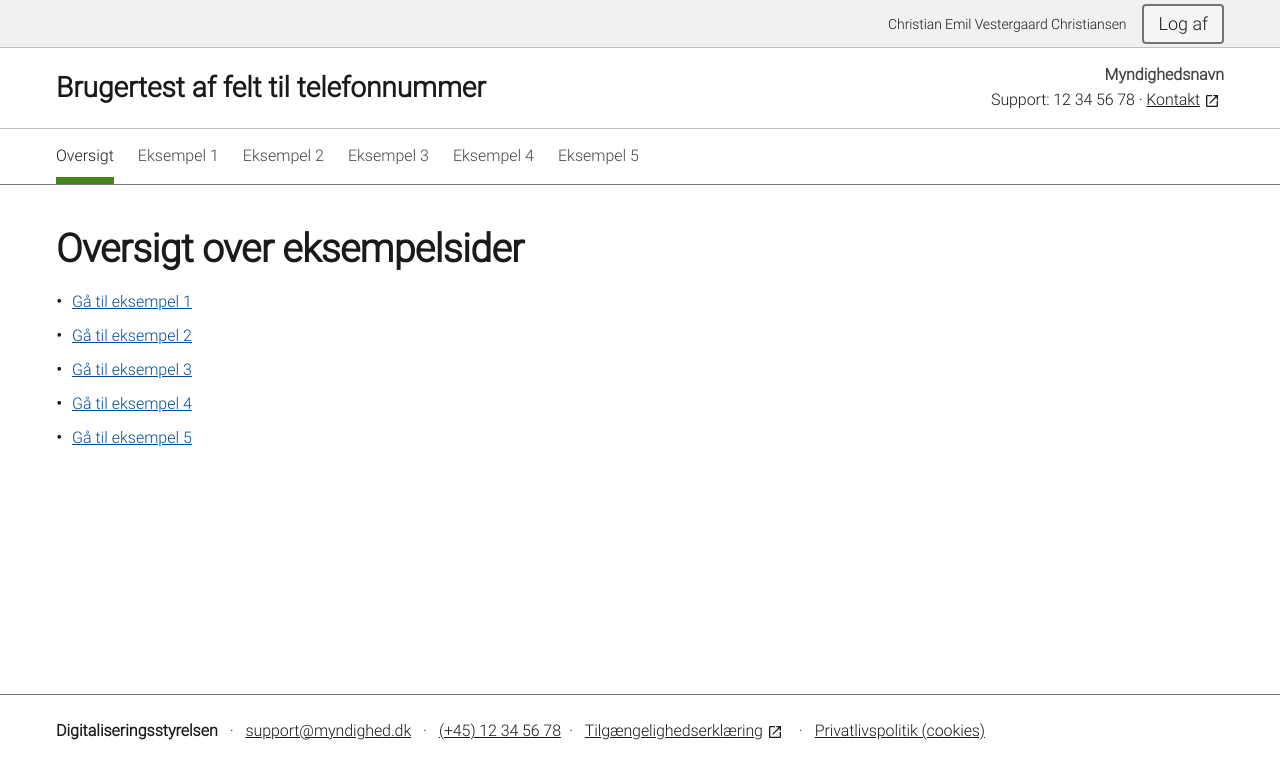
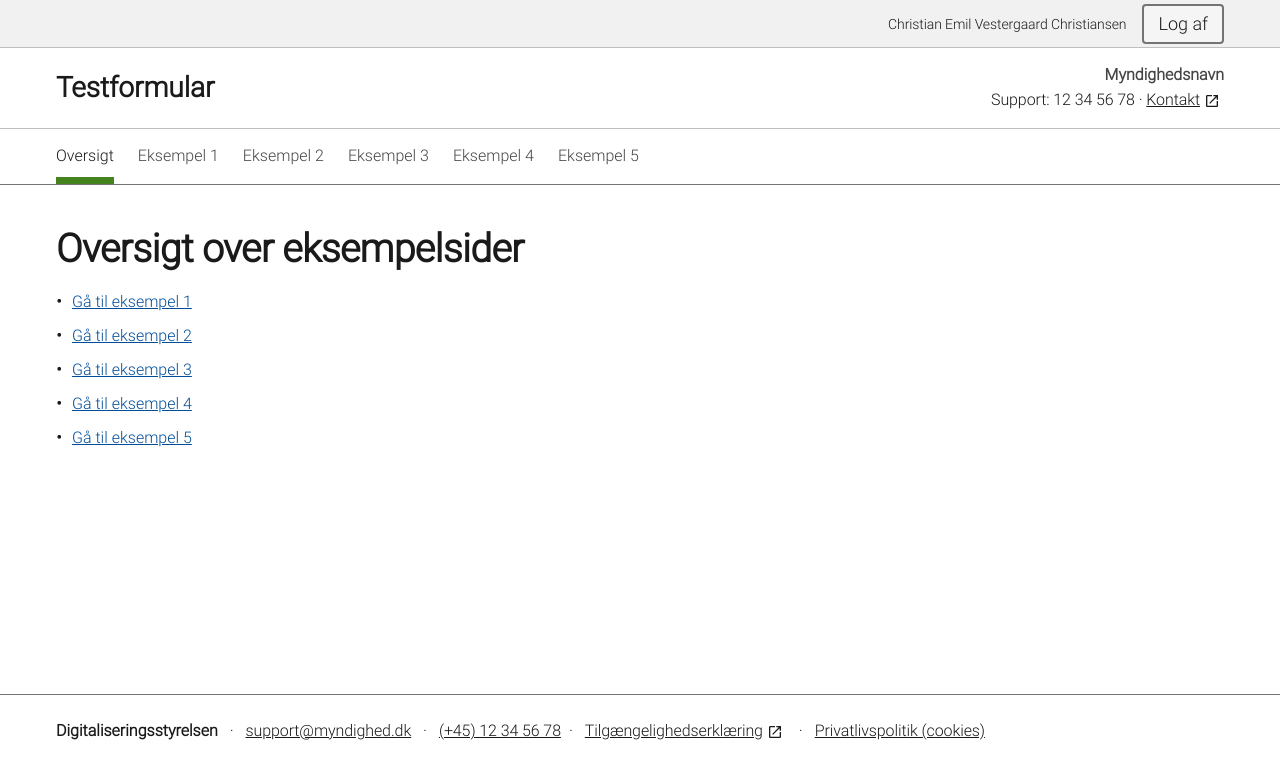
Before and after one commit to KJNC/telefonnummer, a plain HTML site: page index.html in a window 1280 px wide. Drawn offline with Linux system fonts and the light colour scheme; a web font is replaced by a local one.

Commit message:
Change solution heading text

```diff
--- a/index.html
+++ b/index.html
@@ -212,7 +212,7 @@
         <div class="solution-header">
             <div class="container solution-header-inner">
                 <div class="solution-heading">
-                    <a href="#" class="alert-leave2">Brugertest af felt til telefonnummer</a>
+                    <a href="#" class="alert-leave2">Testformular</a>
                 </div>
 
                 <div class="solution-info">
```
Also changed, not shown: side1.html (+1 -1 lines), side2.html (+1 -1 lines), side3.html (+1 -1 lines), side4.html (+1 -1 lines), side5.html (+1 -1 lines).
